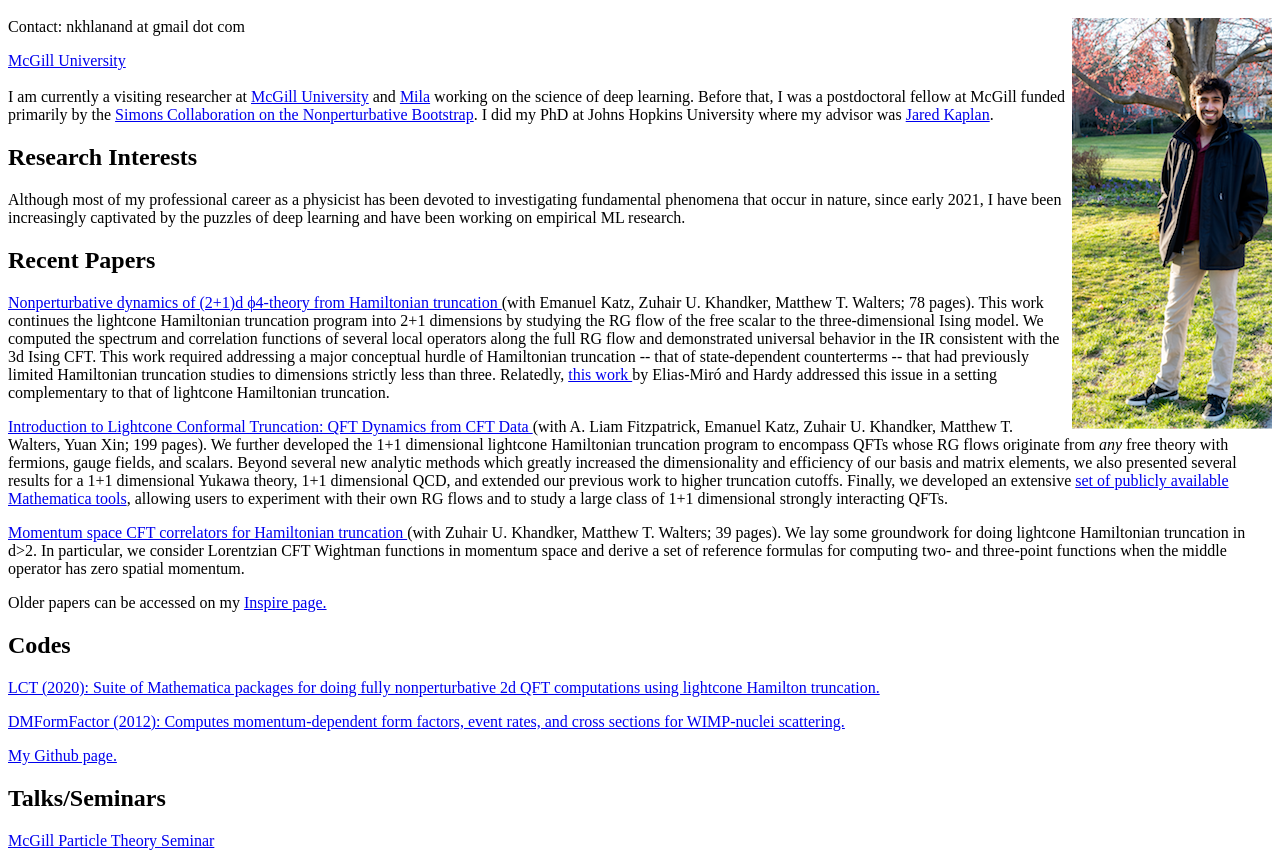
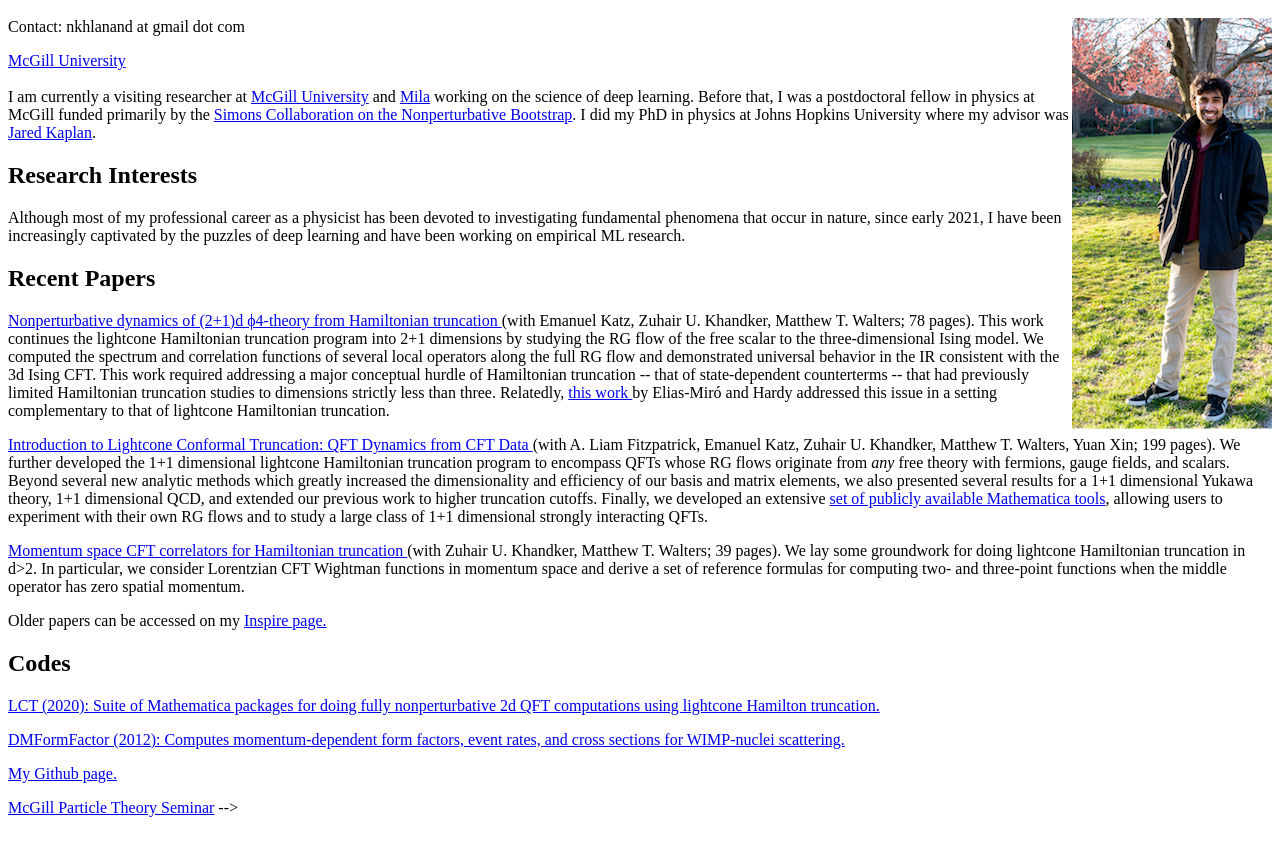
Before and after one commit to nikhilanand91/nanand.github.io, a plain HTML site: page index.html in a window 1280 px wide. Shown: the part 48-914 px from the top of the page. After the commit the page ends 881 px from the top, so only its background shows below. Drawn offline with Linux system fonts and the light colour scheme.

Commit message:
Update index.html

```diff
--- a/index.html
+++ b/index.html
@@ -13,7 +13,7 @@
 <p>
 	<a href="http://www.mcgilla.ca/">McGill University</a><br>
 	<br>
-	I am currently a visiting researcher at <a href="https://www.mcgill.ca/"> McGill University</a> and <a href="https://mila.quebec/en/">Mila</a> working on the science of deep learning. Before that, I was a postdoctoral fellow at McGill funded primarily by the <a href="https://bootstrapcollaboration.com/"> Simons Collaboration on the Nonperturbative Bootstrap</a>. I did my PhD at Johns Hopkins University where my advisor was <a href="https://sites.krieger.jhu.edu/jared-kaplan/">Jared Kaplan</a>.</p>
+	I am currently a visiting researcher at <a href="https://www.mcgill.ca/"> McGill University</a> and <a href="https://mila.quebec/en/">Mila</a> working on the science of deep learning. Before that, I was a postdoctoral fellow in physics at McGill funded primarily by the <a href="https://bootstrapcollaboration.com/"> Simons Collaboration on the Nonperturbative Bootstrap</a>. I did my PhD in physics at Johns Hopkins University where my advisor was <a href="https://sites.krieger.jhu.edu/jared-kaplan/">Jared Kaplan</a>.</p>
 
 <h2>
 	Research Interests</h2>
@@ -58,10 +58,10 @@ Although most of my professional career as a physicist has been devoted to inves
 
 	<a href="https://github.com/nikhilanand91">My Github page.</a>
 
-<h2>
+<!-- <h2>
 	Talks/Seminars</h2>
 
 <p>
 	<!-- Here are some slides I gave at a recent group meeting talk at McGill. -->
 
-	<p> <a href="https://www.physics.mcgill.ca/~matteop/HEPTHwebsite.html">McGill Particle Theory Seminar</a>
+	<p> <a href="https://www.physics.mcgill.ca/~matteop/HEPTHwebsite.html">McGill Particle Theory Seminar</a> -->
```
